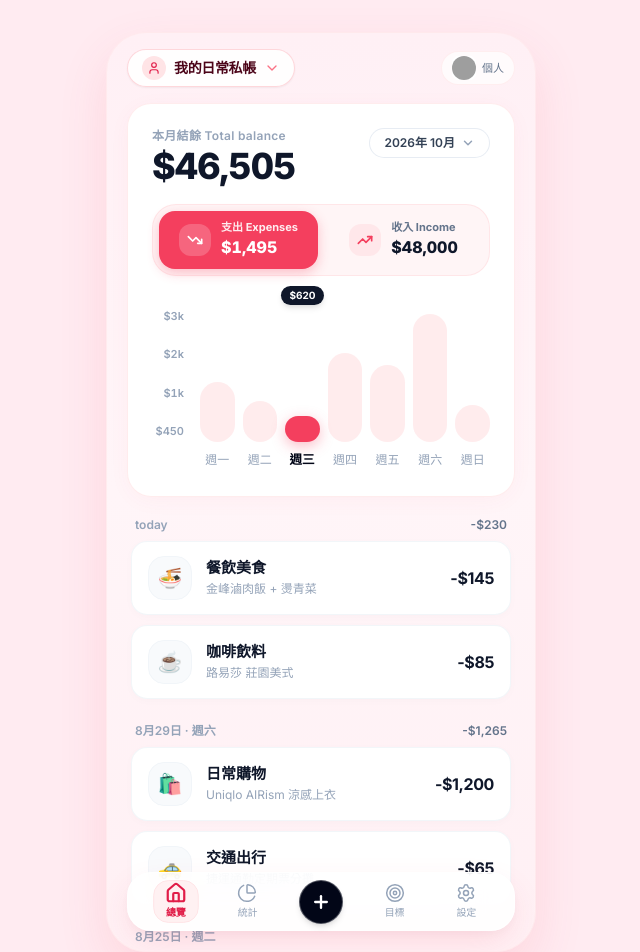
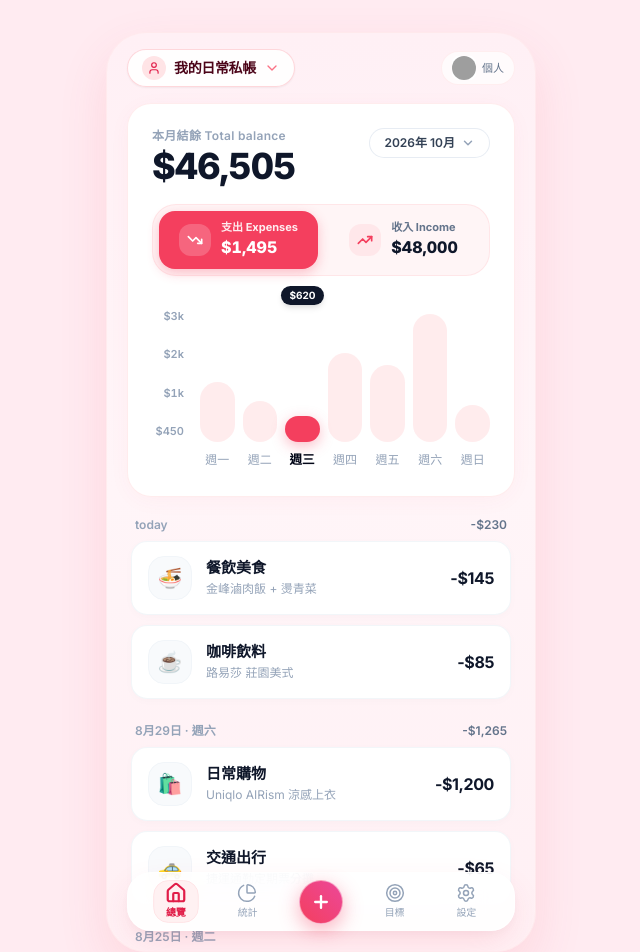
Before and after one commit to iamlouxu/qin-tsai-gee, a React (Vite) app: page / in a window 1280 px wide. Shown: the top 952 px of the page, without its empty margins (319-959 px from the left). Built offline with nearby package versions, Linux system fonts and the light colour scheme; grey boxes are pictures that could not be loaded.

Commit message:
feat: style center add button in BottomNav with project pink gradient

```diff
--- a/src/components/layout/BottomNav.tsx
+++ b/src/components/layout/BottomNav.tsx
@@ -64,11 +64,11 @@ export const BottomNav: React.FC<BottomNavProps> = ({ onAddClick }) => {
       <nav className="glass-nav rounded-3xl py-1.5 px-3 flex justify-around items-center shadow-soft-pink border border-white/90">
         {leftTabs.map(renderTab)}
 
-        {/* Center Prominent Add Button matching reference screenshot */}
+        {/* Center Prominent Add Button in Project Pink */}
         <button
           onClick={onAddClick}
           aria-label="快速記帳"
-          className="w-11 h-11 rounded-full bg-slate-950 hover:bg-slate-800 text-white flex items-center justify-center shadow-md active:scale-90 transition-all duration-150 mx-1 border border-white/30 shrink-0"
+          className="w-11 h-11 rounded-full bg-gradient-to-tr from-rose-500 to-pink-500 hover:from-rose-600 hover:to-pink-600 text-white flex items-center justify-center shadow-[0_6px_20px_rgba(244,63,94,0.4)] active:scale-90 transition-all duration-150 mx-1 border border-white/50 shrink-0"
         >
           <Plus className="w-5 h-5 stroke-[2.8]" />
         </button>
```
